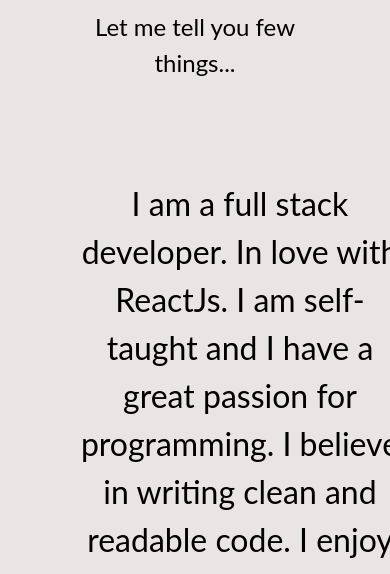
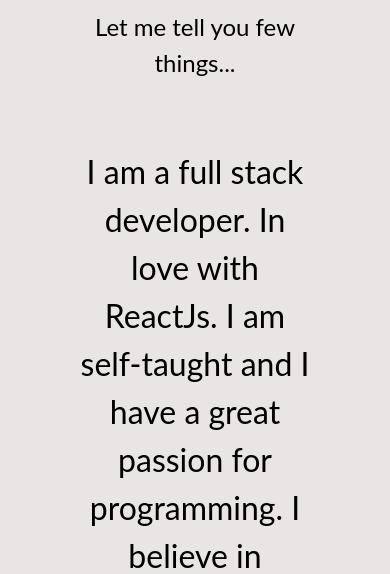
Before and after one commit to kentiba/portfolio_v2, a plain HTML site: page about.html in a window 390 px wide. Shown: the part 238-812 px from the top of the page. Drawn offline with Linux system fonts and the light colour scheme.

Commit message:
fixed the style in about.html in mobile view

```diff
--- a/css/main.css
+++ b/css/main.css
@@ -191,8 +191,6 @@
     main#home h1 {
       margin-top: 20vh; }
 
-.about-info {
-  display: grid; }
 .about-info .bio {
   font-size: 1.5rem; }
   .about-info .bio img {
@@ -201,6 +199,7 @@
     transition: all 0.6s; }
     .about-info .bio img:hover {
       transform: translateY(-1rem); }
+
 .about-info .job {
   background: rgba(219, 212, 212, 0.438);
   padding: 0.5rem;
@@ -291,13 +290,6 @@
       height: 150px; }
   .bio-image {
     width: 100%; }
-  .about-info {
-    grid-template-columns: 1fr;
-    grid-template-areas: 'bioimage '
- 'bio  '
- 'job1  '
- 'job2 '
- 'job3 '; }
   .projects {
     width: 100%; } }
 
```
Lines whose indentation alone changed are shown as unchanged.
